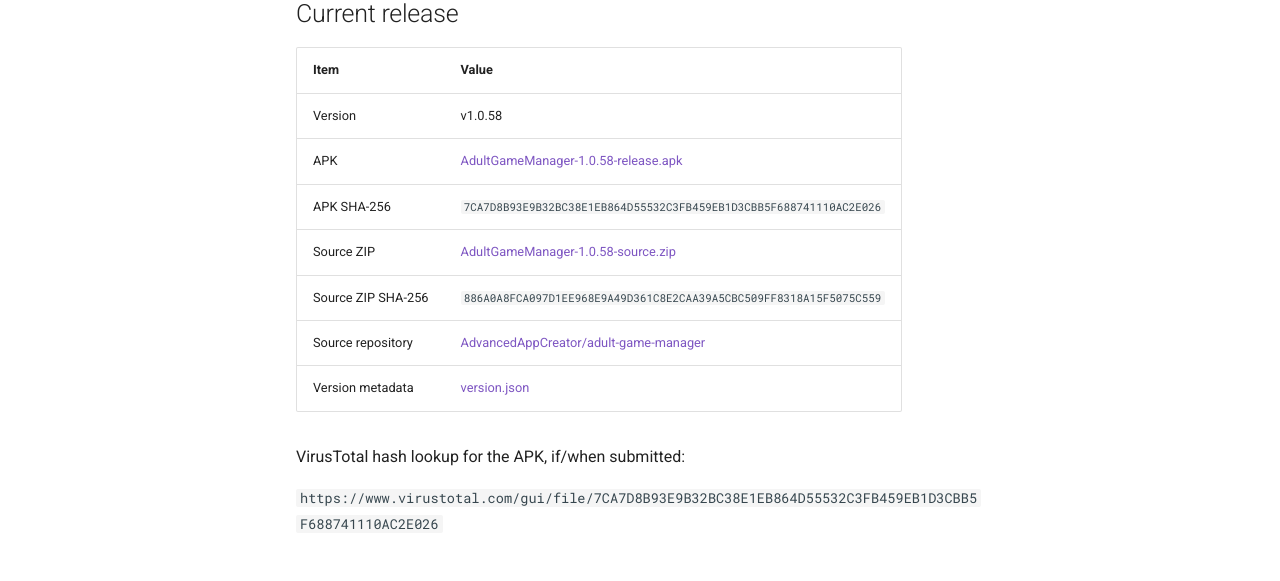
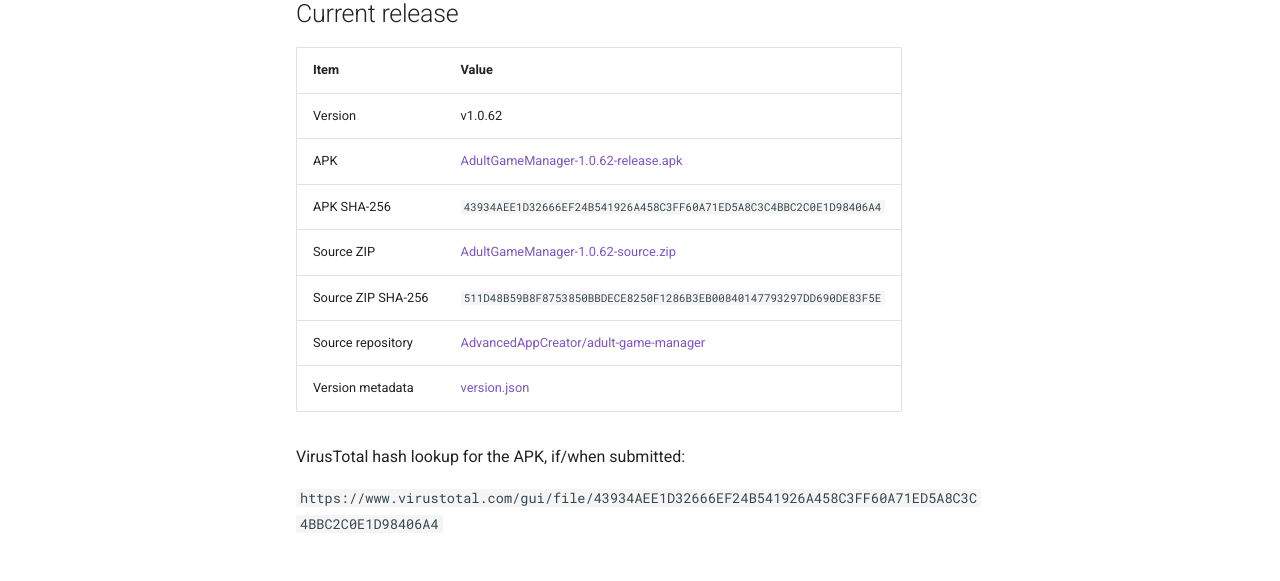
Before and after one commit to AdvancedAppCreator/adult-game-manager-releases, an MkDocs documentation site: the page built from docs/trust.md, in a window 1280 px wide and 900 px high. Shown: the part 297-878 px from the top of the window. Built offline with MkDocs 1.6.1 and Material for MkDocs 9.7.7, drawn with Linux system fonts in a browser that asks for light colours; comment, search, counter and statistics services are not loaded.

Commit message:
Update release docs for AGM 1.0.62
Co-authored-by: Copilot <223556219+Copilot@users.noreply.github.com>

```diff
--- a/docs/trust.md
+++ b/docs/trust.md
@@ -11,17 +11,17 @@ Adult Game Manager is designed to be local-first and verifiable.
 
 | Item | Value |
 | --- | --- |
-| Version | v1.0.58 |
-| APK | [AdultGameManager-1.0.58-release.apk](https://github.com/AdvancedAppCreator/adult-game-manager-releases/releases/download/app/AdultGameManager-1.0.58-release.apk) |
-| APK SHA-256 | `7CA7D8B93E9B32BC38E1EB864D55532C3FB459EB1D3CBB5F688741110AC2E026` |
-| Source ZIP | [AdultGameManager-1.0.58-source.zip](https://github.com/AdvancedAppCreator/adult-game-manager-releases/releases/download/app/AdultGameManager-1.0.58-source.zip) |
-| Source ZIP SHA-256 | `886A0A8FCA097D1EE968E9A49D361C8E2CAA39A5CBC509FF8318A15F5075C559` |
+| Version | v1.0.62 |
+| APK | [AdultGameManager-1.0.62-release.apk](https://github.com/AdvancedAppCreator/adult-game-manager-releases/releases/download/app/AdultGameManager-1.0.62-release.apk) |
+| APK SHA-256 | `43934AEE1D32666EF24B541926A458C3FF60A71ED5A8C3C4BBC2C0E1D98406A4` |
+| Source ZIP | [AdultGameManager-1.0.62-source.zip](https://github.com/AdvancedAppCreator/adult-game-manager-releases/releases/download/app/AdultGameManager-1.0.62-source.zip) |
+| Source ZIP SHA-256 | `511D48B59B8F8753850BBDECE8250F1286B3EB00840147793297DD690DE83F5E` |
 | Source repository | [AdvancedAppCreator/adult-game-manager](https://github.com/AdvancedAppCreator/adult-game-manager) |
 | Version metadata | [version.json](https://github.com/AdvancedAppCreator/adult-game-manager-releases/releases/download/app/version.json) |
 
 VirusTotal hash lookup for the APK, if/when submitted:
 
-`https://www.virustotal.com/gui/file/7CA7D8B93E9B32BC38E1EB864D55532C3FB459EB1D3CBB5F688741110AC2E026`
+`https://www.virustotal.com/gui/file/43934AEE1D32666EF24B541926A458C3FF60A71ED5A8C3C4BBC2C0E1D98406A4`
 
 ## Source and license
 
```
Also changed, not shown: other parts of docs/trust.md (+1 -1 lines), docs/changelog.md (+8 -1 lines), docs/verification.md (+7 -7 lines).
